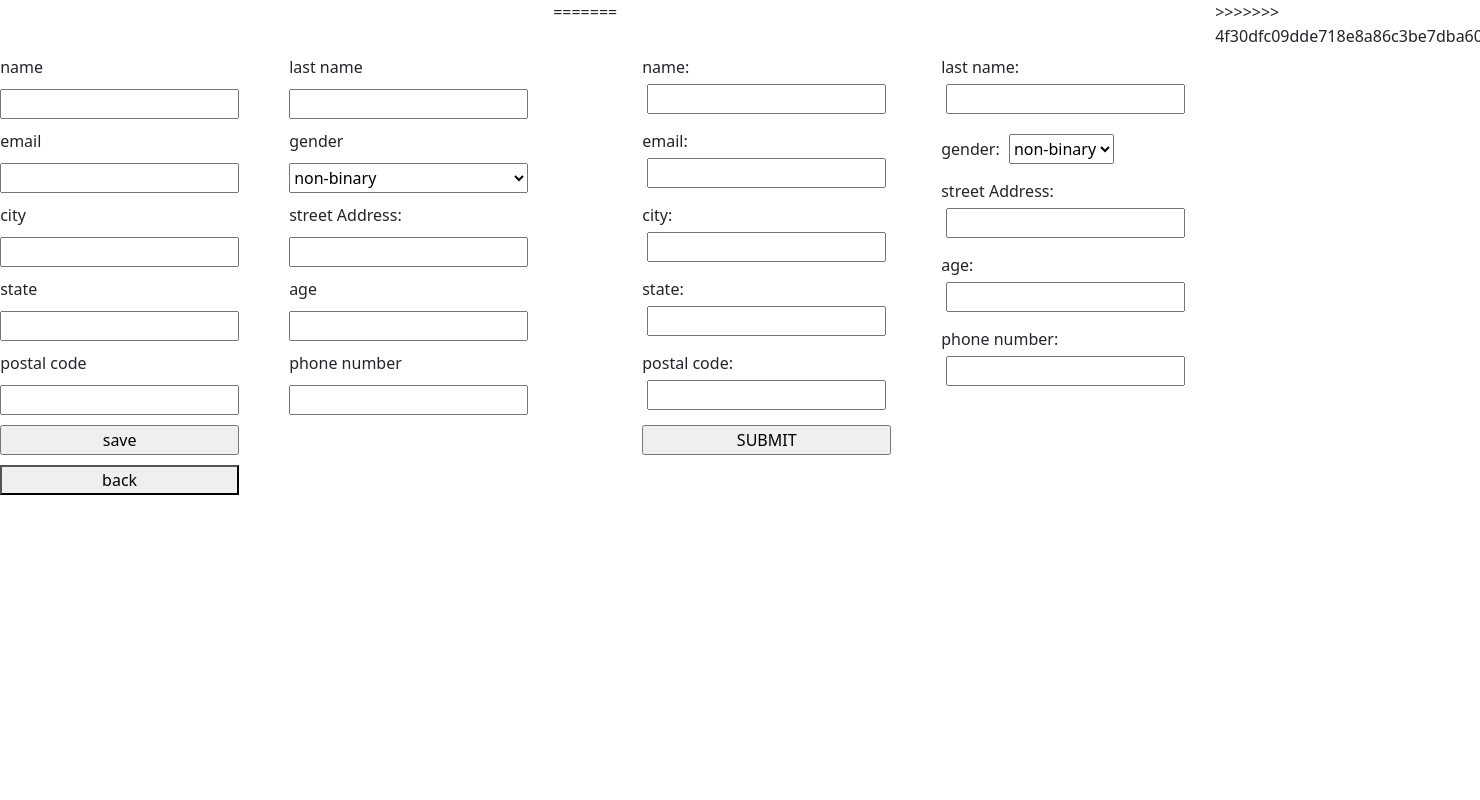
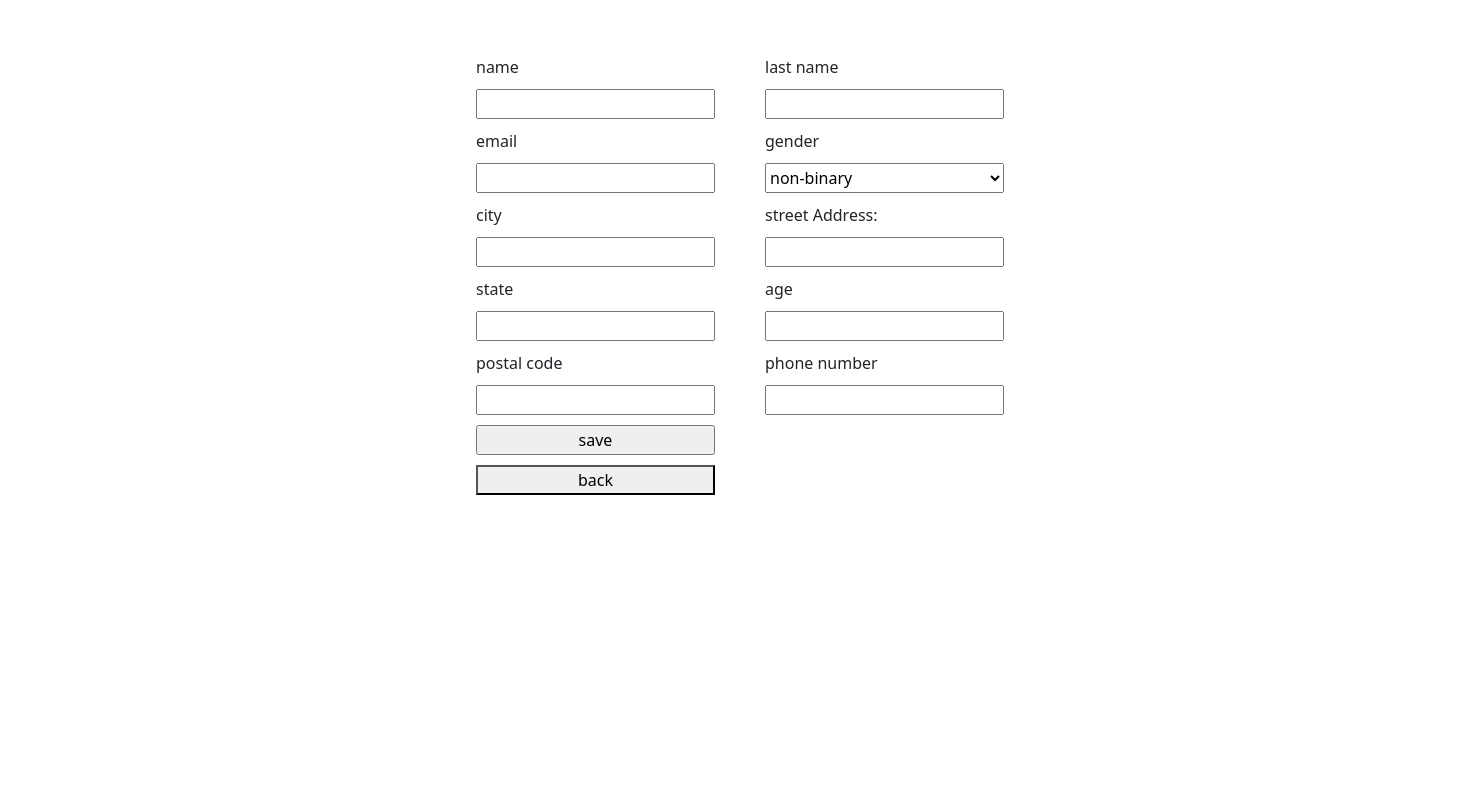
Before and after one commit to rshernan/php-employee-management-v1, a PHP site: page /PHP-EmployeeManagement/src/employee.php in a window 1480 px wide; the page is wider, and only the part inside the window is pictured. Run offline with PHP 8.4, Linux system fonts and the light colour scheme.

Commit message:
finished employee

```diff
--- a/assets/js/index.js
+++ b/assets/js/index.js
@@ -85,7 +85,8 @@ function getEmployee(employeeId){
     });
 }
 
-/*$('#back').on("click", function(){
+$('#back').on("click", function(e){
     console.log("back");
+    e.preventDefault();
     window.location.href = "dashboard.php";
-})*/
+})
--- a/src/employee.php
+++ b/src/employee.php
@@ -1,4 +1,3 @@
-<<<<<<< HEAD
 <!-- TODO Employee view -->
 <?php
 //require_once($_SERVER['DOCUMENT_ROOT'] . "/php-employee-management-v1/src/library/employeeController.php");
@@ -62,80 +61,4 @@
 
 </body>
 
-=======
-<!-- TODO Employee view -->
-<?php
-//require_once($_SERVER['DOCUMENT_ROOT'] . "/php-employee-management-v1/src/library/employeeController.php");
-?>
-<!DOCTYPE html>
-<html lang="en">
-
-<head>
-    <meta charset="UTF-8">
-    <meta http-equiv="X-UA-Compatible" content="IE=edge">
-    <meta name="viewport" content="width=device-width, initial-scale=1.0">
-    <title>Document</title>
-
-    <link href="https://cdn.jsdelivr.net/npm/bootstrap@5.0.0-beta1/dist/css/bootstrap.min.css" rel="stylesheet" integrity="sha384-giJF6kkoqNQ00vy+HMDP7azOuL0xtbfIcaT9wjKHr8RbDVddVHyTfAAsrekwKmP1" crossorigin="anonymous">
-    <script src="https://code.jquery.com/jquery-3.5.1.js" integrity="sha256-QWo7LDvxbWT2tbbQ97B53yJnYU3WhH/C8ycbRAkjPDc=" crossorigin="anonymous"></script>
-    <script src="https://stackpath.bootstrapcdn.com/bootstrap/3.4.1/js/bootstrap.min.js" integrity="sha384-aJ21OjlMXNL5UyIl/XNwTMqvzeRMZH2w8c5cRVpzpU8Y5bApTppSuUkhZXN0VxHd" crossorigin="anonymous"></script>
-
-</head>
-
-<body>
-    <form action="" method="post" class="employee__form" style="display:flex;flex-direction:row">
-        <div class="column" style="display:flex;flex-direction:column;">
-            <label for="name">
-                name:
-                <input type="text" id="name" name="name" required>
-            </label>
-            <label for="email">
-                email:
-                <input type="email" id="email" name="email" required>
-            </label>
-            <label for="city">
-                city:
-                <input type="text" id="city" name="city" required>
-            </label>
-            <label for="state">
-                state:
-                <input type="text" id="state" name="state" required>
-            </label>
-            <label for="postalCode">
-                postal code:
-                <input type="number" id="postalCode" name="postalCode" max="99999" required>
-            </label>
-            <input name="submit" type="submit" value="SUBMIT" />
-        </div>
-        <div class="column" style="display:flex;flex-direction:column;">
-            <label for="lastName">
-                last name:
-                <input type="text" id="lastName" name="lastName" required>
-            </label>
-            <label for="gender">
-                gender:
-                <select name="gender" id="gender" required>
-                    <option value="nb">non-binary</option>
-                    <option value="man">man</option>
-                    <option value="woman">woman</option>
-                </select>
-            </label>
-            <label for="streetAddress">
-                street Address:
-                <input type="text" name="streetAddress" id="streetAddress" required>
-            </label>
-            <label for="age">
-                age:
-                <input type="number" name="age" id="age" max="999" required>
-            </label>
-            <label for="phoneNumber">
-                phone number:
-                <input type="tel" name="phoneNumber" id="phoneNumber" pattern="[0-9]{9}" required>
-            </label>
-        </div>
-    </form>
-    <script src="../assets/js/index.js"></script>
-</body>
-
->>>>>>> 4f30dfc09dde718e8a86c3be7dba60433fc9a92a
 </html>
```
Also changed, not shown: src/dashboard.php (+7 -25 lines).
